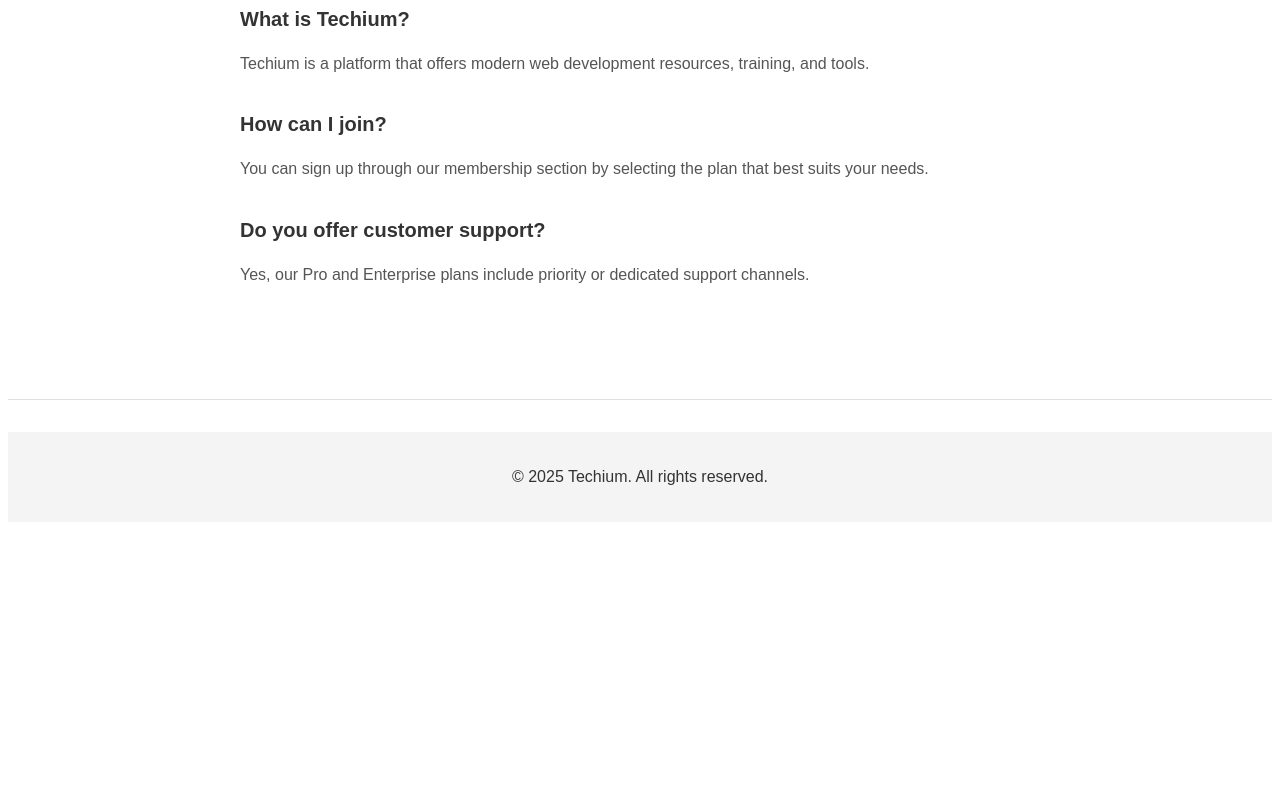
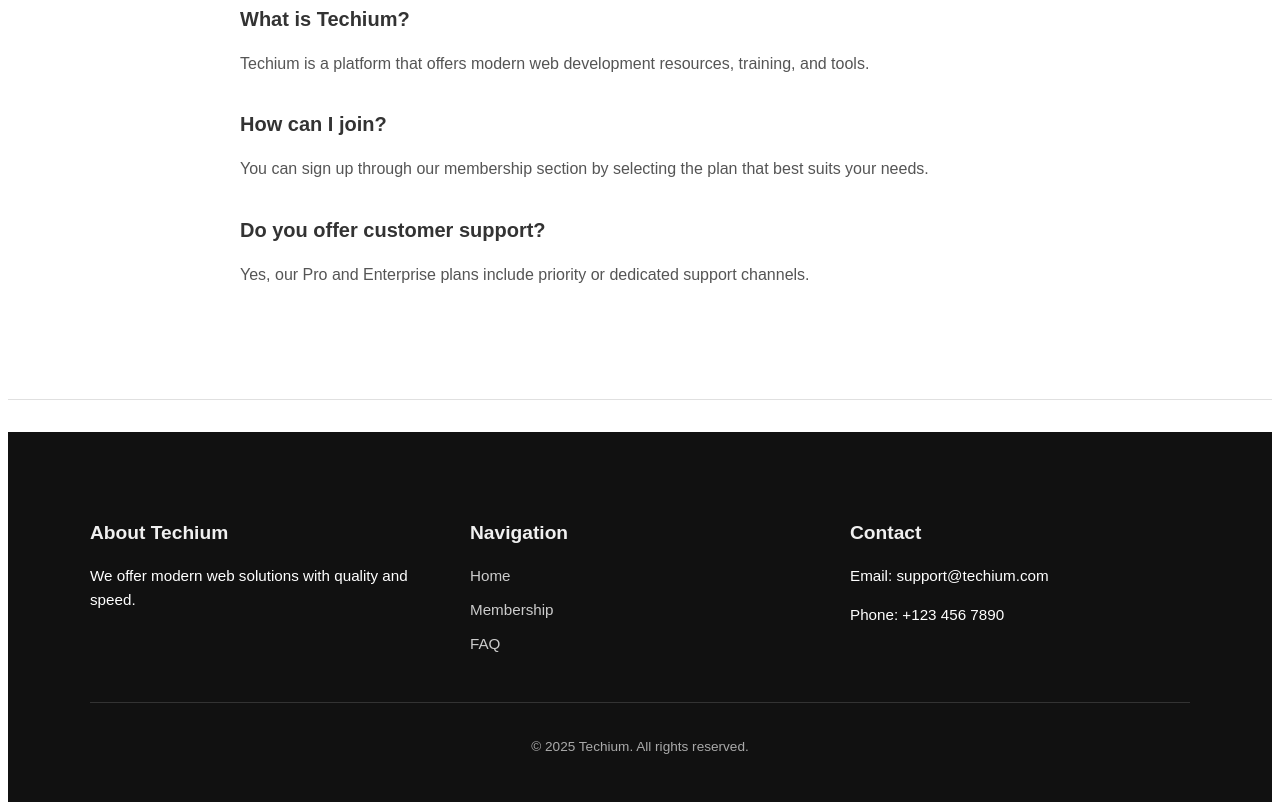
Before and after one commit to Yab2629/alx_html_css, a plain HTML site: page css_advanced/index.html in a window 1280 px wide. Shown: the part 2470-3280 px from the top of the page. Before the commit the page ends 3000 px from the top, so only its background shows below. Drawn offline with Linux system fonts and the light colour scheme.

Commit message:
Add the final footer styling

```diff
--- a/css_advanced/index.html
+++ b/css_advanced/index.html
@@ -115,6 +115,26 @@
 
   <footer class="footer">
     <div class="container">
+        <div class="footer-columns">
+      <div class="footer-column">
+        <h4>About Techium</h4>
+        <p>We offer modern web solutions with quality and speed.</p>
+      </div>
+      <div class="footer-column">
+        <h4>Navigation</h4>
+        <ul>
+          <li><a href="#">Home</a></li>
+          <li><a href="#">Membership</a></li>
+          <li><a href="#">FAQ</a></li>
+        </ul>
+      </div>
+      <div class="footer-column">
+        <h4>Contact</h4>
+        <p>Email: support@techium.com</p>
+        <p>Phone: +123 456 7890</p>
+      </div>
+    </div>
+    <div class="footer-bottom">
       <p>&copy; 2025 Techium. All rights reserved.</p>
     </div>
   </footer>
--- a/css_advanced/styles.css
+++ b/css_advanced/styles.css
@@ -69,13 +69,6 @@ body {
 .hero p {
   font-size: 1.25rem;
   color: #555;
-}
-
-.footer {
-  background-color: #f4f4f4;
-  padding: 1rem 0;
-  text-align: center;
-  margin-top: 2rem;
 }
 
 .quote {
@@ -213,3 +206,56 @@ body {
   color: #555;
   line-height: 1.6;
 }
+
+.footer {
+  background-color: #111;
+  color: #fff;
+  padding: 60px 0 30px;
+  font-size: 0.95rem;
+  margin-top: 2rem;
+}
+
+.footer-columns {
+  display: flex;
+  flex-wrap: wrap;
+  gap: 40px;
+  justify-content: space-between;
+  margin-bottom: 30px;
+}
+
+.footer-column {
+  flex: 1;
+  min-width: 200px;
+}
+
+.footer-column h4 {
+  font-size: 1.2rem;
+  margin-bottom: 15px;
+  color: #f0f0f0;
+}
+
+.footer-column ul {
+  list-style: none;
+  padding: 0;
+}
+
+.footer-column li {
+  margin-bottom: 10px;
+}
+
+.footer-column a {
+  text-decoration: none;
+  color: #ccc;
+}
+
+.footer-column a:hover {
+  color: #fff;
+}
+
+.footer-bottom {
+  text-align: center;
+  border-top: 1px solid #333;
+  padding-top: 20px;
+  font-size: 0.85rem;
+  color: #aaa;
+}
```
